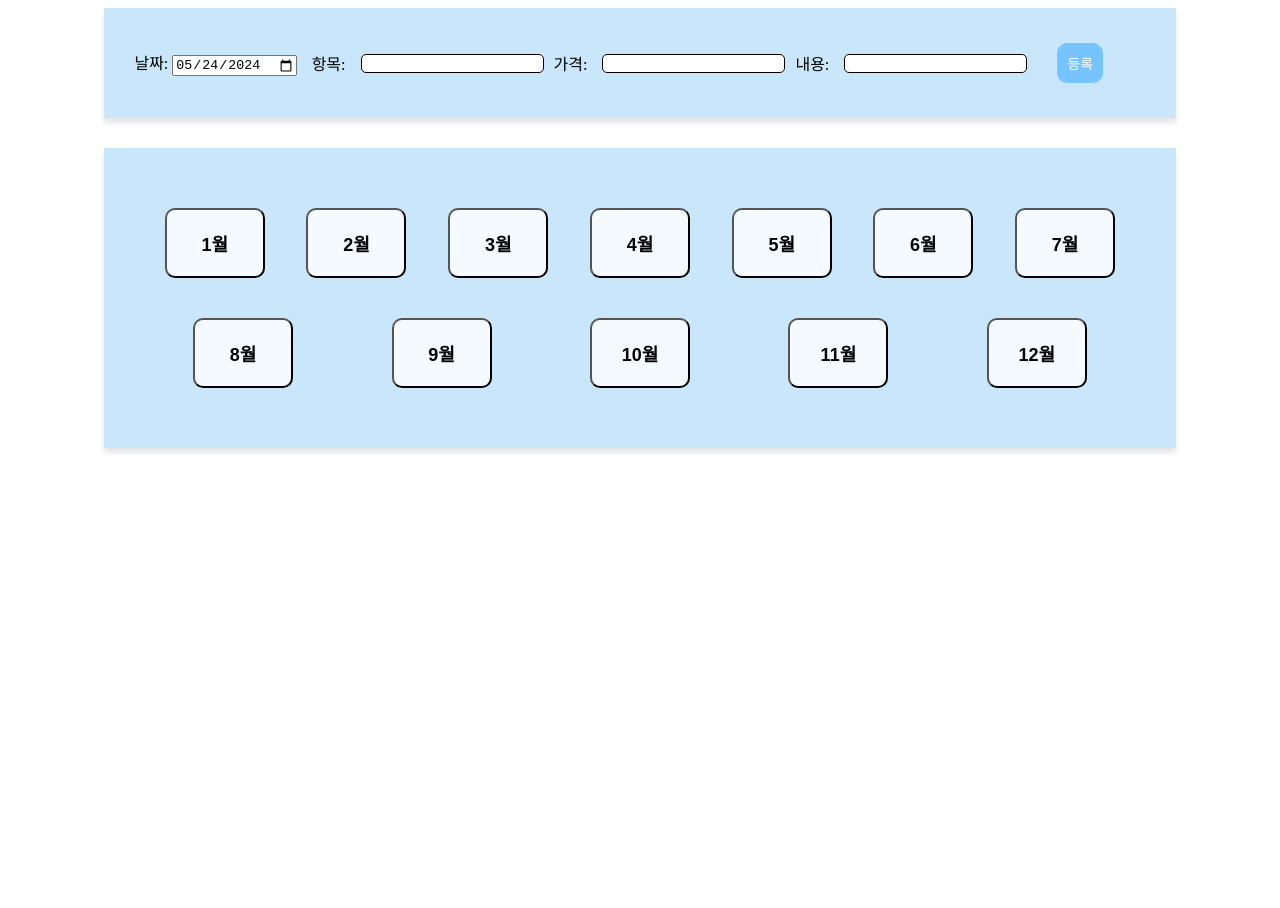
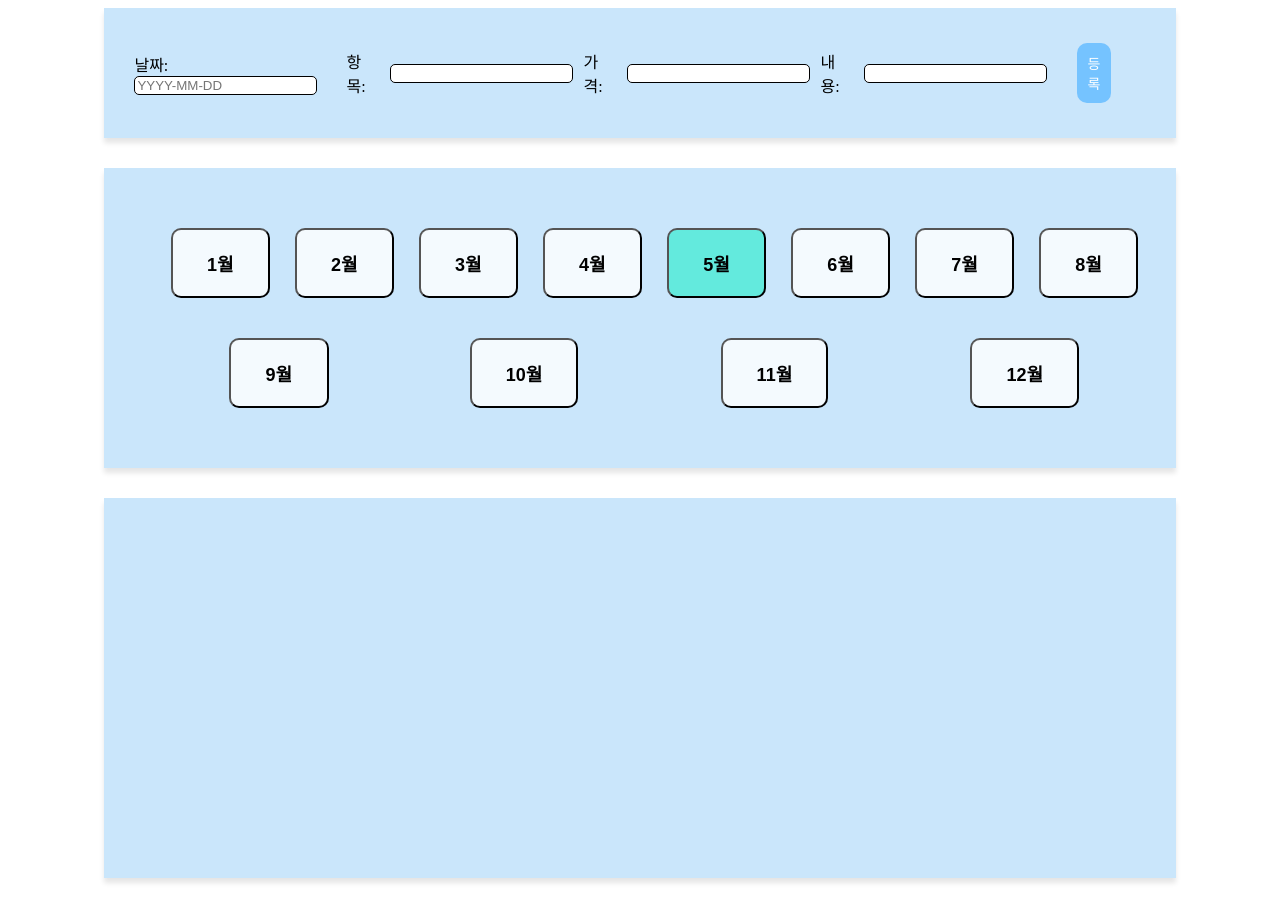
Before and after one commit to hwijinkim22/React-accounterBook, a React (Vite) app: page / in a window 1280 px wide. Before the commit the page ends 800 px from the top, so only its background shows below. Built offline with nearby package versions, Linux system fonts and the light colour scheme.

Commit message:
05/24 Fix

```diff
--- a/package.json
+++ b/package.json
@@ -14,7 +14,9 @@
     "dayjs": "^1.11.11",
     "react": "^18.2.0",
     "react-dom": "^18.2.0",
-    "styled-components": "^6.1.11"
+    "react-router-dom": "^6.23.1",
+    "styled-components": "^6.1.11",
+    "uuid": "^9.0.1"
   },
   "devDependencies": {
     "@types/react": "^18.2.66",
--- a/src/App.jsx
+++ b/src/App.jsx
@@ -1,22 +1,52 @@
-import React from "react";
+import React, { useState } from "react";
+import { v4 as uuidv4 } from 'uuid';
 import HeaderForm from "./components/HeaderForm";
 import Input from "./components/Input";
 import DateInput from "./components/DateInput";
 import MonthForm from "./components/MonthForm";
 import AddButton from "./components/AddButton";
+import List from "./components/List";
 
 const App = () => {
+  const [list, setList] = useState([]);
+  const [item, setItem] = useState("");
+  const [price, setPrice] = useState("");
+  const [detail, setDetail] = useState("");
+  const [date, setDate] = useState("");
+  const [currentMonth, setCurrentMonth] = useState(`${new Date().getMonth() + 1}`);
+
+  const filteredList = list.filter(item => {
+    return parseInt(item.date.split("-")[1]) === parseInt(currentMonth);
+  });
+
+  console.log(currentMonth);
+
+  const handleAdd = () => {
+
+    const newList = {
+      id: uuidv4(),
+      item: item,
+      price: price,
+      detail: detail,
+      date: date,
+    };
+
+    setList([...list, newList]);
+    setItem("");
+    setPrice("");
+    setDetail("");
+    setDate("");
+  };
 
   return (
     <>
-
       <HeaderForm>
-        <DateInput/>
-        <Input/>
-        <AddButton/>
+        <DateInput date={date} setDate={setDate} />
+        <Input date={date} setDate={setDate} item={item} setItem={setItem} price={price} setPrice={setPrice} detail={detail} setDetail={setDetail} />
+        <AddButton handleAdd={handleAdd} />
       </HeaderForm>
-      <MonthForm/>
-
+      <MonthForm currentMonth={currentMonth} setCurrentMonth={setCurrentMonth}/>
+      <List filterList={filteredList}/>
     </>
   );
 };
--- a/src/components/AddButton.jsx
+++ b/src/components/AddButton.jsx
@@ -1,8 +1,9 @@
-import React, { useState } from "react"
-import styled from "styled-components"
+import React, { useState } from "react";
+import styled from "styled-components";
+import Input from "./Input";
 
 const ButtonStyle = styled.button`
-    background-color: #75c3ff;
+  background-color: #75c3ff;
   border-radius: 10px;
   padding: 10px;
   margin: 5px 20px;
@@ -16,15 +17,15 @@ const ButtonStyle = styled.button`
   }
 `;
 
-
-const AddButton = () => {
+const AddButton = ({handleAdd}) => {
   return (
     <div>
-        <ButtonStyle>
-            등록
-        </ButtonStyle>
+      <ButtonStyle
+      type="submit"
+      onClick={handleAdd}
+      >등록</ButtonStyle>
     </div>
-  )
-}
+  );
+};
 
 export default AddButton;
--- a/src/components/DateInput.jsx
+++ b/src/components/DateInput.jsx
@@ -1,12 +1,13 @@
 import React, { useState } from 'react'
 
-const DateInput = () => {
-  const [date, setDate] = useState(new Date().toISOString().substring(0, 10));
+const DateInput = ({date, setDate}) => {
+
   return (
     <div>
       날짜: <input
-      type='date'
+      type='text'
       value={date}
+      placeholder='YYYY-MM-DD'
       onChange={(e) => {
         setDate(e.target.value);
       }}
--- a/src/components/Input.jsx
+++ b/src/components/Input.jsx
@@ -8,10 +8,7 @@ const InputStyle = styled.input`
     justify-content: center;
     align-items: center;
 `
-const Input = () => {
-  const [item, setItem] = useState(""); // 항목
-  const [price, setPrice] = useState(""); // 가격
-  const [detail, setDetail] = useState(""); // 내용
+const Input = ({ item, setItem, price, setPrice, detail, setDetail }) => {
 
   return (
     <>
--- /dev/null
+++ b/src/components/List.jsx
@@ -0,0 +1,42 @@
+import React from 'react';
+import styled from 'styled-components';
+
+const StyledListContainer = styled.div`
+  background-color: #cae6fb;
+  padding: 40px;
+  width: 78.5%;
+  height: 300px;
+  box-shadow: 0 5px 5px rgba(0, 0, 0, 0.1);
+  margin: 30px auto 30px auto;
+`;
+
+const StyledList = styled.ul`
+  list-style-type: none;
+  padding: 0;
+`;
+
+const ListItem = styled.li`
+  margin-bottom: 10px;
+  background-color: green;
+
+`;
+
+const List = ({ filterList }) => {
+  return (
+    <StyledListContainer>
+      <StyledList>
+        {filterList.map(filter => (
+          <ListItem
+            onClick={() => {
+
+            }}
+            key={filter.id}>
+            {filter.item} - {filter.detail}, {filter.price}, {filter.date}
+          </ListItem>
+        ))}
+      </StyledList>
+    </StyledListContainer>
+  );
+};
+
+export default List;
--- a/src/components/MonthButton.jsx
+++ b/src/components/MonthButton.jsx
@@ -1,8 +1,9 @@
 import React, { useState } from 'react'
 import styled from 'styled-components'
+import List from './List'
 
 const StyleMonthButton = styled.button`
-  background-color: ${props => props.hovered ? "#63eadd" : "#ffffffcc"};
+
   text-align: center;
   font-size: 18px;
   font-weight: 700;
@@ -12,23 +13,27 @@ const StyleMonthButton = styled.button`
   padding: 20px;
   border-radius: 10px;
   cursor: pointer;
-  width: 100px;
+  width: 90%;
   margin: 20px;
+  background-color: ${(props) => props.$active ? '#63eadd' : '#ffffffcc'};
+
+  &:hover {
+    background-color: #63eadd;
+  }
 
 `
 
-const MonthButton = ({month}) => {
-  const [hovered, setHovered] = useState(null);
+const MonthButton = ({month, currentMonth ,setCurrentMonth}) => {
+
+  const handleClick = (e) => {
+    setCurrentMonth(e.target.value);
+  }
   return (
     <div>
       <StyleMonthButton
-       onMouseEnter={() => {
-        setHovered(true);
-       }}
-       onMouseLeave={() => {
-        setHovered(false);
-       }}
-       hovered = {hovered}
+       onClick={handleClick}
+       $active={month.replace("월","") === currentMonth}
+       value={month.replace("월", "")} // 각 버튼이 str 형식으로 된 숫자를 갖게 됨
       >
         {month}
       </StyleMonthButton>
--- a/src/components/MonthForm.jsx
+++ b/src/components/MonthForm.jsx
@@ -1,7 +1,5 @@
 import styled from 'styled-components';
 import MonthButton from './MonthButton';
-import { useState } from 'react';
-
 
 const StyleMonthForm = styled.div `
     background-color: #cae6fb;
@@ -21,13 +19,15 @@ const months = [
 
 console.log(months);
 
-const MonthForm = () => {
+const MonthForm = ({currentMonth ,setCurrentMonth}) => {
     return (
         <StyleMonthForm>
             {months.map((month) => (
                 <MonthButton
                 key={month}
-                month = {month}
+                month={month}
+                currentMonth={currentMonth}
+                setCurrentMonth={setCurrentMonth}
                 >{month}</MonthButton>
             ))}
         </StyleMonthForm>
```
Also changed, not shown: src/components/shared/Router.jsx (added, +16 -0 lines), src/pages/Detail.jsx (added), src/pages/Home.jsx (added), 1 other file (tests, documents, lock files or other folders).
